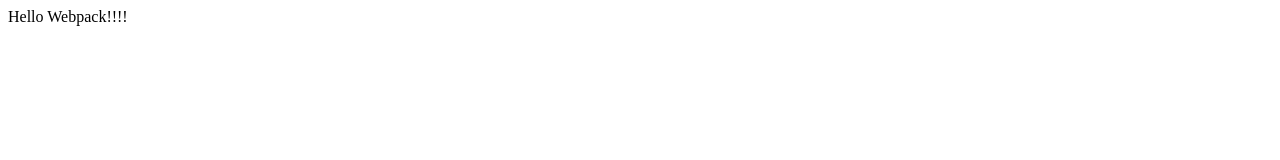
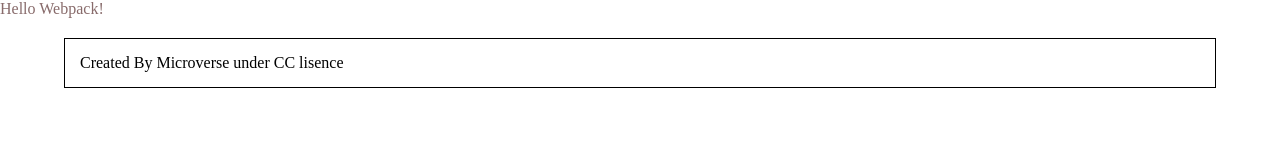
Before and after one commit to ZeenatLawal/Indian-Meals, a website built with webpack: page src/index.html in a window 1280 px wide. Built offline with nearby package versions, Linux system fonts and the light colour scheme.

Commit message:
Add footer

```diff
--- a/src/index.js
+++ b/src/index.js
@@ -2,10 +2,16 @@
 function component() {
   const element = document.createElement('div');
 
-  // Lodash, currently included via a script, is required for this line to work
-  element.innerHTML = 'Hello Webpack!!!!';
-
+  element.innerHTML = `Hello Webpack!`;
+  element.className = 'hello';
   return element;
 }
 
 document.body.appendChild(component());
+
+const footer = document.createElement('div');
+footer.className = 'footer';
+const footerText = document.createElement('p');
+footerText.innerHTML = 'Created By Microverse under CC lisence';
+footer.appendChild(footerText);
+document.body.appendChild(footer);
--- a/src/style.css
+++ b/src/style.css
@@ -1,3 +1,19 @@
+* {
+  margin: 0;
+  padding: 0;
+  box-sizing: border-box;
+}
+
 .hello {
-  color: red;
+  color: rgb(136, 107, 107);
+  min-height: auto;
 }
+
+.footer {
+  margin-left: auto;
+  margin-right: auto;
+  width: 90%;
+  border: 1px solid black;
+  padding: 15px;
+  margin-top: 20px;
+}
```
Also changed, not shown: dist/main.js.
